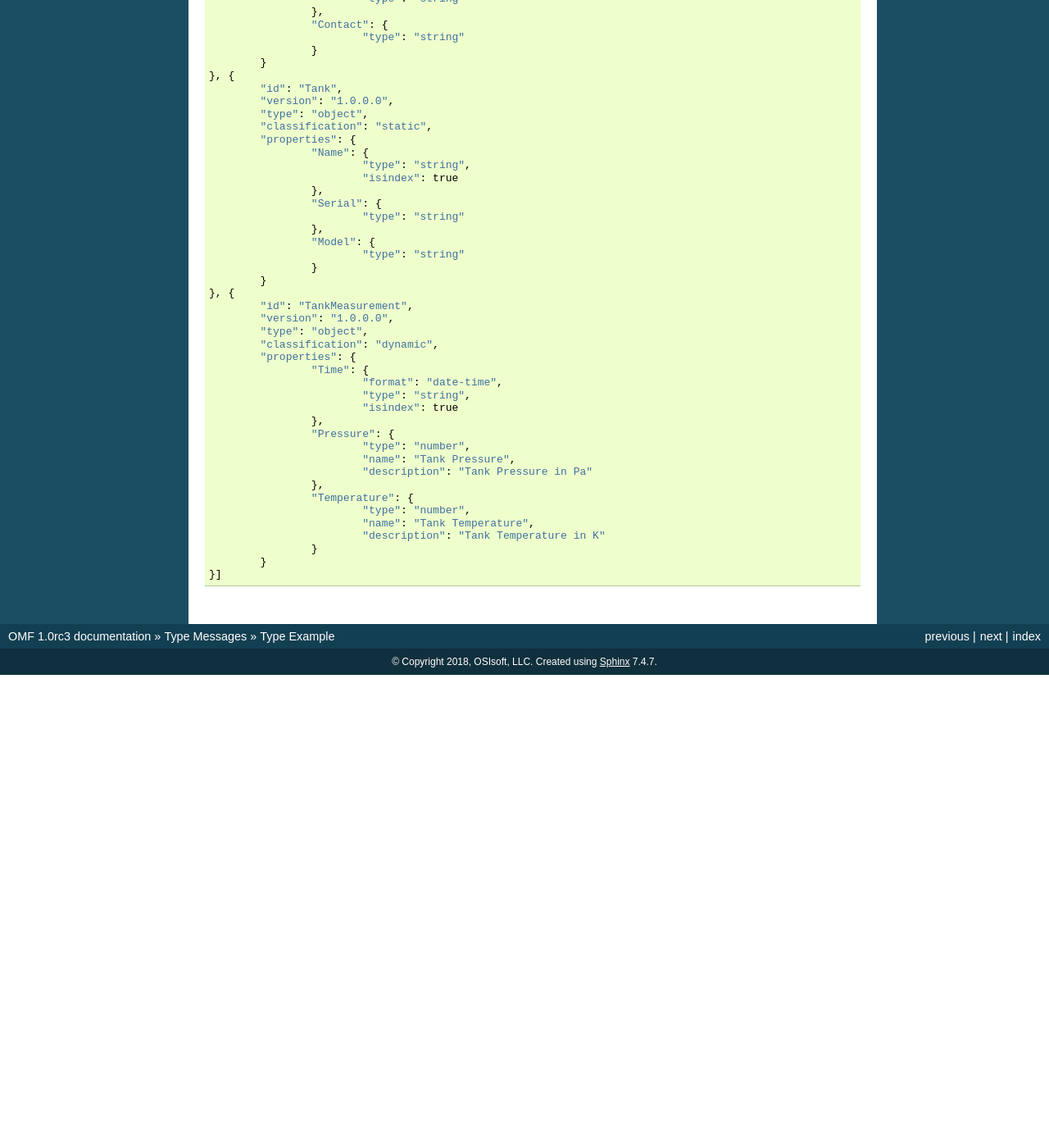
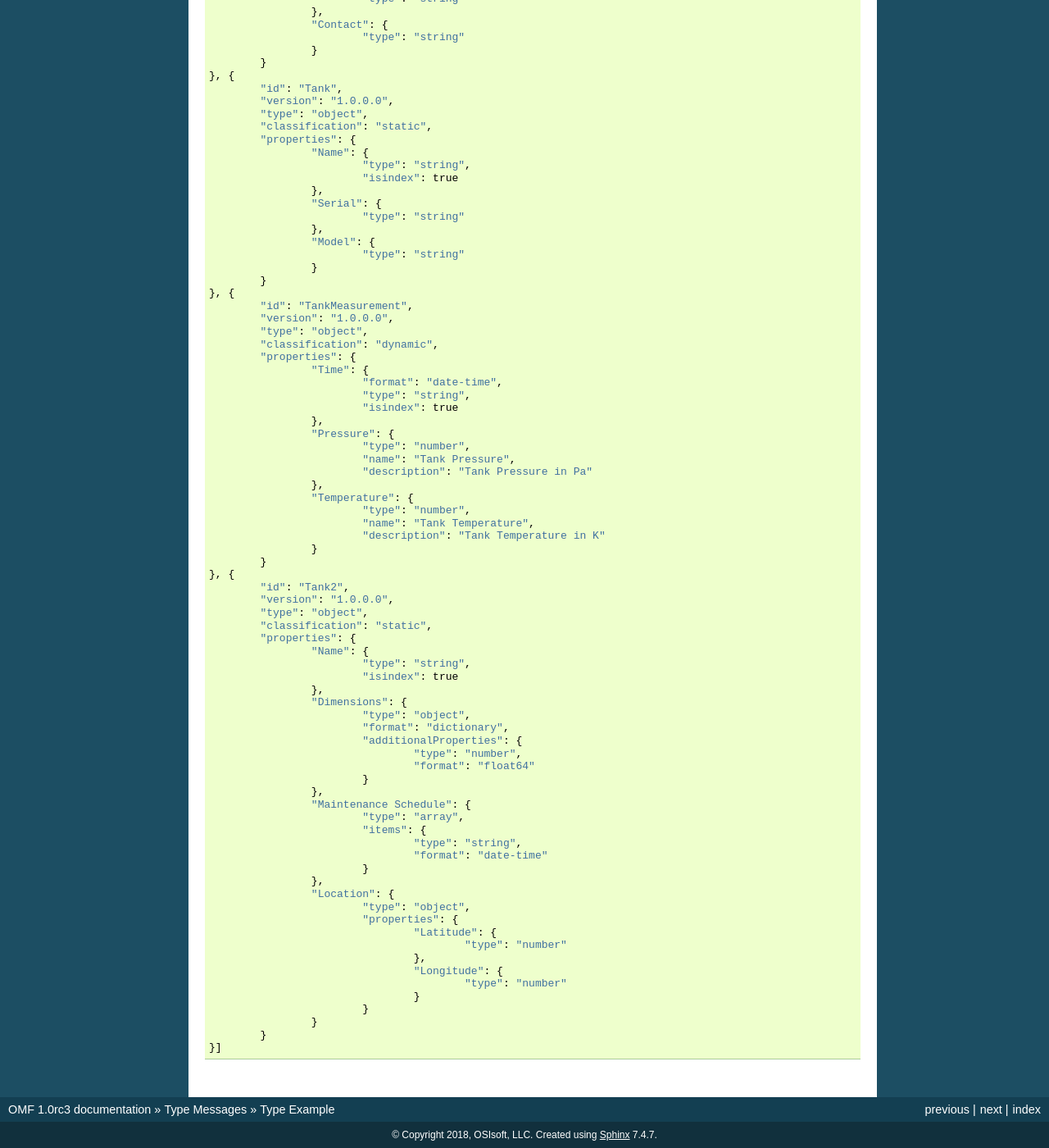
Before and after one commit to AVEVA/OMF-Docs, a Sphinx documentation site: the page built from docs/Type_Msg_Sample.rst, in a window 1280 px wide and 1400 px high, scrolled down 520 px. Shown: the whole window at 82% size. Built offline with Sphinx 7.4.7, drawn with Linux system fonts in a browser that asks for light colours; before the commit the page ends 1343 px from its top, so only the background shows below that.

Commit message:
Merge changes from master into v1.0 (#22)
Add UserVoice link to footer
Update type example to include array, dictionary, and nested object examples

```diff
--- a/docs/Type_Msg_Sample.rst
+++ b/docs/Type_Msg_Sample.rst
@@ -75,4 +75,41 @@ Type Example
 				"description": "Tank Temperature in K"
 			}
 		}
+	}, {
+		"id": "Tank2",
+		"version": "1.0.0.0",
+		"type": "object",
+		"classification": "static",
+		"properties": {
+			"Name": {
+				"type": "string",
+				"isindex": true
+			},
+			"Dimensions": {
+				"type": "object",
+				"format": "dictionary",
+				"additionalProperties": {
+					"type": "number",
+					"format": "float64"
+				}
+			},
+			"Maintenance Schedule": {
+				"type": "array",
+				"items": {
+					"type": "string",
+					"format": "date-time"
+				}
+			},
+			"Location": {
+				"type": "object",
+				"properties": {
+					"Latitude": {
+						"type": "number"
+					},
+					"Longitude": {
+						"type": "number"
+					}
+				}
+			}
+		}
 	}]
```
